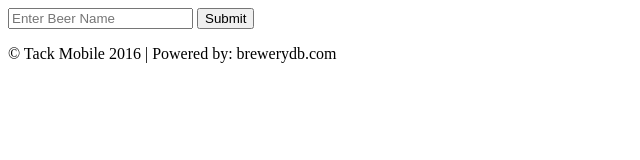
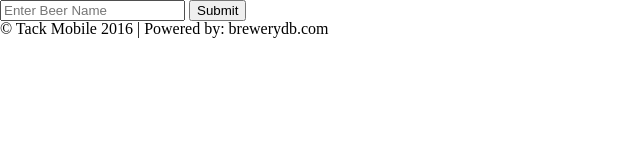
Before and after one commit to morganwhaley/beergoggles, a website: page dataviz/views/index.html in a window 1280 px wide. Shown: the whole page, without its empty margins (0-640 px from the left). Drawn offline with nearby package versions, Linux system fonts and the light colour scheme; no server answers.

Commit message:
added reset css

```diff
--- /dev/null
+++ b/dataviz/styles/reset.css
@@ -0,0 +1,48 @@
+/* http://meyerweb.com/eric/tools/css/reset/
+   v2.0 | 20110126
+   License: none (public domain)
+*/
+
+html, body, div, span, applet, object, iframe,
+h1, h2, h3, h4, h5, h6, p, blockquote, pre,
+a, abbr, acronym, address, big, cite, code,
+del, dfn, em, img, ins, kbd, q, s, samp,
+small, strike, strong, sub, sup, tt, var,
+b, u, i, center,
+dl, dt, dd, ol, ul, li,
+fieldset, form, label, legend,
+table, caption, tbody, tfoot, thead, tr, th, td,
+article, aside, canvas, details, embed,
+figure, figcaption, footer, header, hgroup,
+menu, nav, output, ruby, section, summary,
+time, mark, audio, video {
+	margin: 0;
+	padding: 0;
+	border: 0;
+	font-size: 100%;
+	font: inherit;
+	vertical-align: baseline;
+}
+/* HTML5 display-role reset for older browsers */
+article, aside, details, figcaption, figure,
+footer, header, hgroup, menu, nav, section {
+	display: block;
+}
+body {
+	line-height: 1;
+}
+ol, ul {
+	list-style: none;
+}
+blockquote, q {
+	quotes: none;
+}
+blockquote:before, blockquote:after,
+q:before, q:after {
+	content: '';
+	content: none;
+}
+table {
+	border-collapse: collapse;
+	border-spacing: 0;
+}
--- a/dataviz/views/index.html
+++ b/dataviz/views/index.html
@@ -5,6 +5,7 @@
       ZOMG Beer App
     </title>
     <!-- Styles -->
+    <link rel="stylesheet" href="../styles/reset.css" />
     <link rel="stylesheet" href="../styles/styles.css" />
     <!-- Scripts -->
     <script type="text/javascript" src="https://ajax.googleapis.com/ajax/libs/jquery/2.2.2/jquery.min.js"></script>
```
Also changed, not shown: dataviz/styles/styles.css (line endings or trailing spaces).
